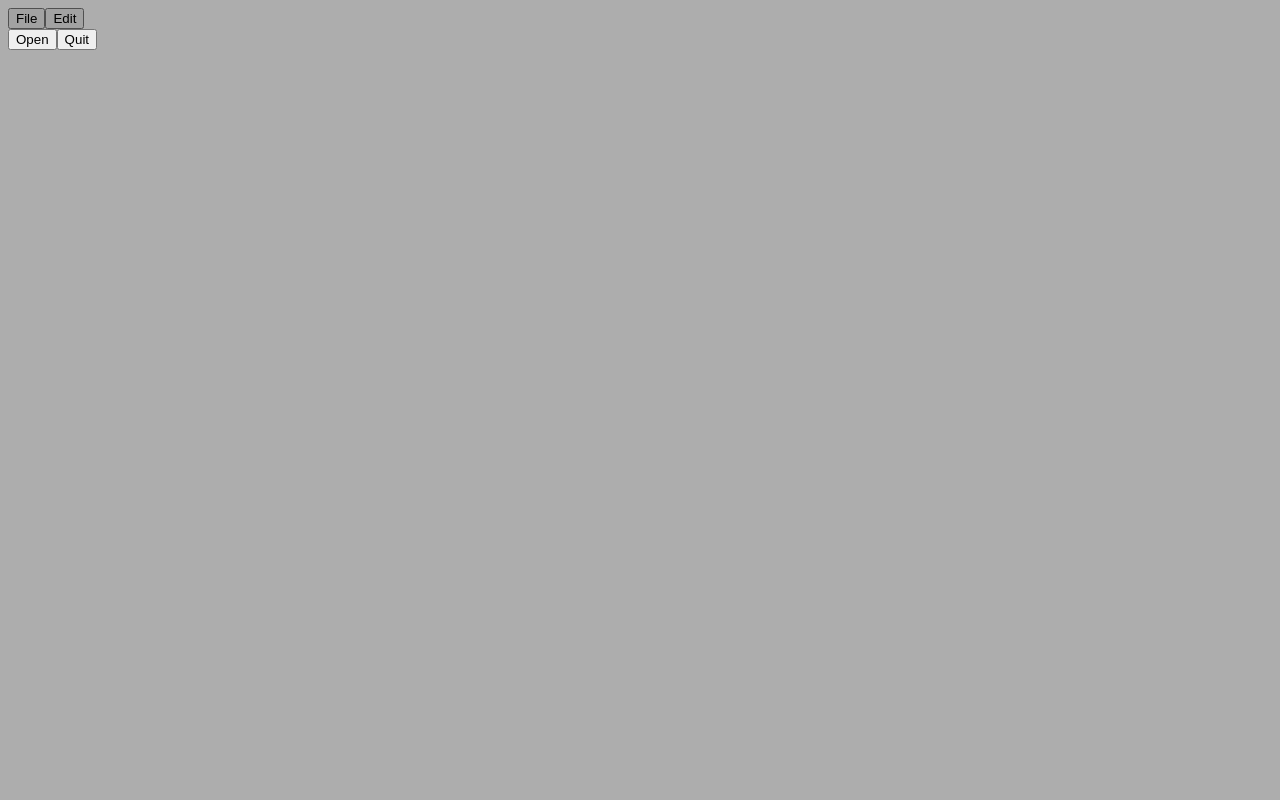
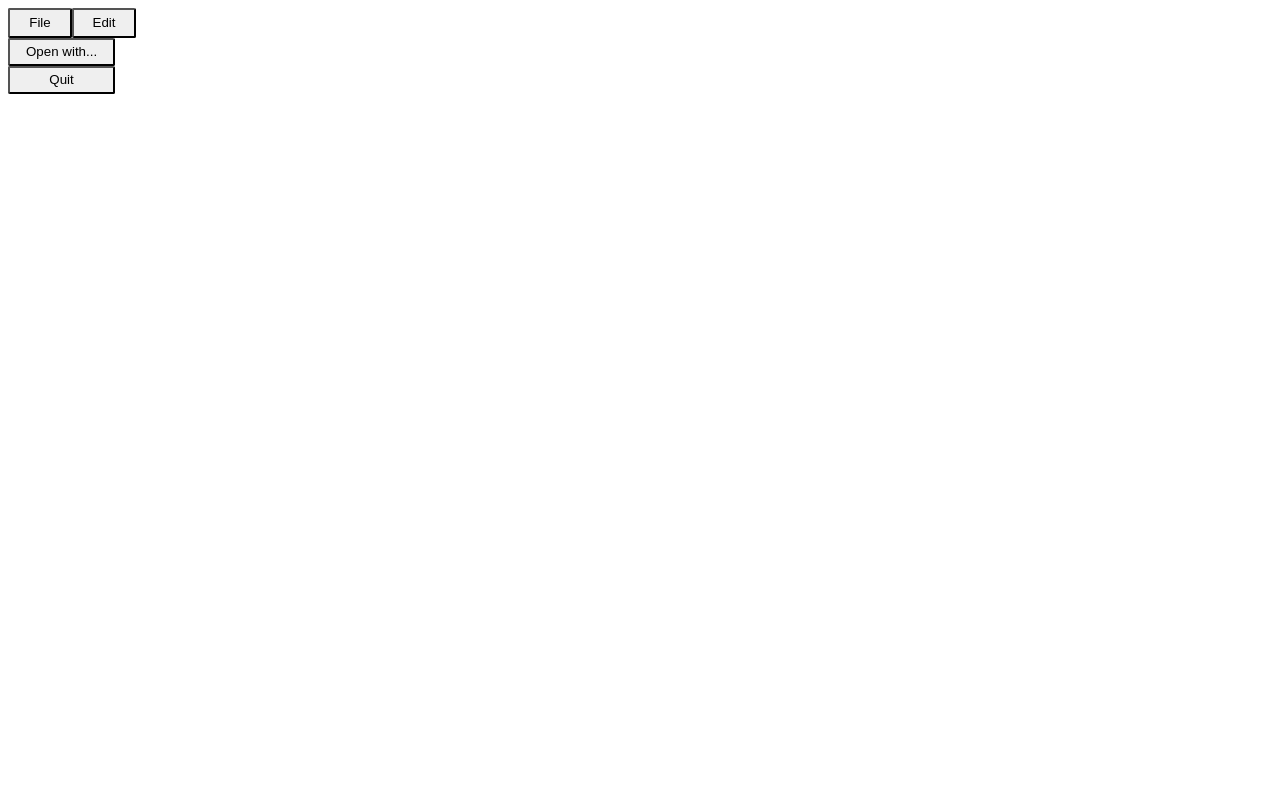
Before and after one commit to andy9775/angular-directives, an Angular app: page / in a window 1280 px wide. Both pictures are taken after a click on the button "File". Built offline with nearby package versions, Linux system fonts and the light colour scheme.

Commit message:
add basic aria attributes

```diff
--- a/src/app/menu-test/menu-test.component.html
+++ b/src/app/menu-test/menu-test.component.html
@@ -1,3 +1,37 @@
+<style>
+  [cdkmenubar] button {
+    box-sizing: border-box;
+    cursor: pointer;
+    text-align: center;
+    margin: 0;
+    min-width: 64px;
+    line-height: 26px;
+    padding: 0 16px;
+    border-radius: 2px;
+  }
+  [cdkmenubar] button:hover {
+    background-color: rgba(0, 0, 0, 0.2);
+  }
+  [cdkmenu] {
+    display: flex;
+    flex-direction: column;
+    min-width: 100px;
+  }
+  [cdkmenu] button {
+    box-sizing: border-box;
+    cursor: pointer;
+    text-align: center;
+    margin: 0;
+    width: 100%;
+    line-height: 16px;
+    padding: 4px 16px;
+    border-radius: 2px;
+  }
+  [cdkmenu] button:hover {
+    background-color: rgba(0, 0, 0, 0.2);
+  }
+</style>
+
 <div cdkMenuBar>
   <button [cdkMenuItem]="file">File</button>
   <button [cdkMenuItem]="edit">Edit</button>
@@ -5,15 +39,22 @@
 
 <!-- use panel to get reference to child cdkMenu -->
 <ng-template cdkMenuPanel #file="cdkMenuPanel">
-  <div cdkMenu index role>
-    <button>Open</button>
-    <button>Quit</button>
+  <div cdkMenu>
+    <button [cdkMenuItem]="open">Open with...</button>
+    <button cdkMenuItem>Quit</button>
+  </div>
+</ng-template>
+
+<ng-template cdkMenuPanel #open="cdkMenuPanel">
+  <div cdkMenu>
+    <button cdkMenuItem>Office</button>
+    <button cdkMenuItem>Excel</button>
   </div>
 </ng-template>
 
 <ng-template cdkMenuPanel #edit="cdkMenuPanel">
-  <div cdkMenu indexrole>
-    <button>Clear</button>
-    <button>Save</button>
+  <div cdkMenu>
+    <button cdkMenuItem>Clear</button>
+    <button cdkMenuItem>Save</button>
   </div>
 </ng-template>
--- a/src/app/menu/menu-bar.directive.ts
+++ b/src/app/menu/menu-bar.directive.ts
@@ -1,9 +1,23 @@
-import {Directive} from '@angular/core';
+import {Directive, Input} from '@angular/core';
 
+/*
+  TODO
+    aria-haspopup?
+    aria-expanded?
+*/
 @Directive({
   selector: '[appMenuBar], [cdkMenuBar]',
   exportAs: 'cdkMenuBar',
+  host: {
+    role: 'menubar',
+    tabindex: '0',
+    '[attr.aria-orientation]': 'orientation',
+  },
 })
 export class MenuBarDirective {
+  // according to the aria spec, menu bars have horizontal default orientation
+  @Input('cdkMenuBarOrientation') orientation: 'horizontal' | 'vertical' = 'horizontal';
+
+  // TODO key manager
   constructor() {}
 }
--- a/src/app/menu/menu-button.directive.ts
+++ b/src/app/menu/menu-button.directive.ts
@@ -1,24 +1,38 @@
-import {Directive, ElementRef, Input, ViewContainerRef} from '@angular/core';
+import {Directive, ElementRef, Input, ViewContainerRef, Optional} from '@angular/core';
 import {Overlay, OverlayRef} from '@angular/cdk/overlay';
 import {TemplatePortal} from '@angular/cdk/portal';
 import {MenuPanelDirective} from './menu-panel.directive';
+import {MenuDirective} from './menu.directive';
 
+/*
+        TODO
+          aria-controls
+
+          id??
+      */
 @Directive({
   selector: '[appMenuButton],[cdkMenuItem]',
   exportAs: 'cdkMenuItem',
   host: {
     '(click)': 'onClick()',
+    // a11y
+    role: 'menuitem',
+    type: 'button', // necessary ??
+    tabindex: '-1',
+    '[attr.aria-haspopup]': '!!templateRef ? "menu" : "false"', // only if it has a ref??
+    '[attr.aria-expanded]': '!!_overlayRef',
   },
 })
 export class MenuButtonDirective {
   @Input('cdkMenuItem') templateRef: MenuPanelDirective;
-
   private _overlayRef: OverlayRef;
 
   constructor(
     private _overlay: Overlay,
     private _element: ElementRef,
-    private _viewContainer: ViewContainerRef
+    private _viewContainer: ViewContainerRef,
+    // if not null this button is within a sub-menu (hacky)
+    @Optional() private _parentMenu: MenuDirective
   ) {}
 
   onClick() {
@@ -26,15 +40,16 @@ export class MenuButtonDirective {
   }
 
   private _openMenu() {
+    if (!!this.templateRef) {
       this._overlayRef = this._overlay.create({
         positionStrategy: this._getOverlayPositionStrategy(),
         // backdrop has a default style applied to it!!!
-      hasBackdrop: true,
       });
       const portal = new TemplatePortal(this.templateRef.template, this._viewContainer);
       this._overlayRef.attach(portal);
 
       this._setCloseHandlers();
+    }
   }
 
   private _closeMenu() {
@@ -50,7 +65,14 @@ export class MenuButtonDirective {
       .flexibleConnectedTo(this._element)
       .setOrigin(this._element)
       .withPositions([
-        {
+        !!this._parentMenu
+          ? {
+              originX: 'end',
+              originY: 'top',
+              overlayX: 'start',
+              overlayY: 'top',
+            }
+          : {
               originX: 'start',
               originY: 'bottom',
               overlayX: 'start',
--- a/src/app/menu/menu-panel.directive.ts
+++ b/src/app/menu/menu-panel.directive.ts
@@ -1,4 +1,5 @@
-import {Directive, TemplateRef} from '@angular/core';
+import {Directive, TemplateRef, ViewChild} from '@angular/core';
+import {MenuDirective} from './menu.directive';
 
 @Directive({
   selector: '[appMenuPanel], [cdkMenuPanel]',
@@ -7,7 +8,7 @@ import {Directive, TemplateRef} from '@angular/core';
 export class MenuPanelDirective {
   /*
     TODO
-    - menu panel allows for sub-elements to be lined up horizontally - are we ok
+      - how to get a reference to the child element
 
   */
   constructor(public template: TemplateRef<any>) {}
--- a/src/app/menu/menu.directive.ts
+++ b/src/app/menu/menu.directive.ts
@@ -1,9 +1,22 @@
-import {Directive, TemplateRef} from '@angular/core';
+import {Directive, Input} from '@angular/core';
 
+/*
+  TODO
+    aria-label (based on the connected button)
+*/
 @Directive({
   selector: '[appMenuPanel], [cdkMenu]',
   exportAs: 'cdkMenu',
+  host: {
+    // a11y
+    role: 'menu',
+    tabindex: '-1',
+    '[attr.aria-orientation]': 'orientation',
+  },
 })
 export class MenuDirective {
+  @Input('cdkMenuOrientation') orientation: 'horizontal' | 'vertical' = 'vertical';
+
+  // TODO key manager
   constructor() {}
 }
```
Lines whose indentation alone changed are shown as unchanged.
